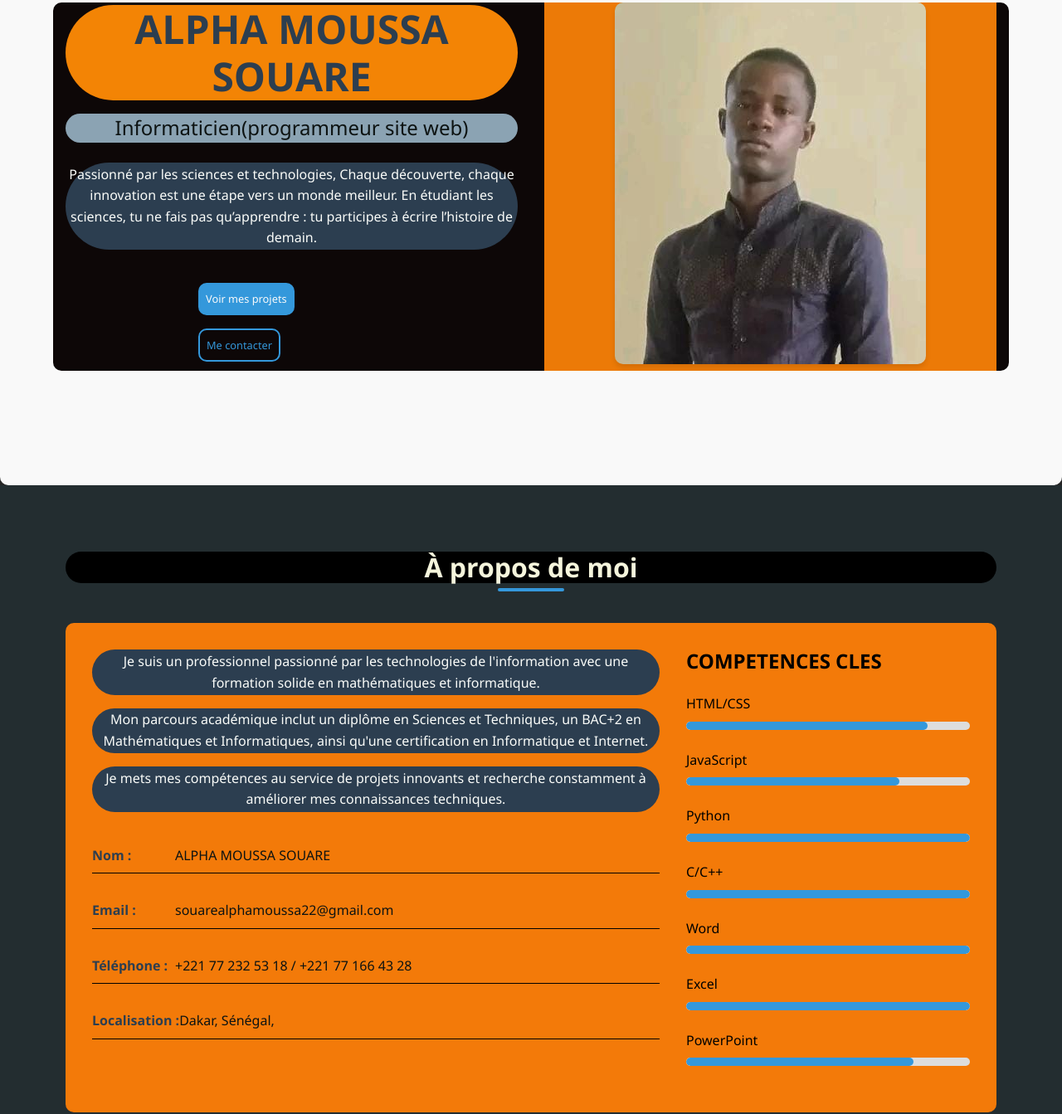
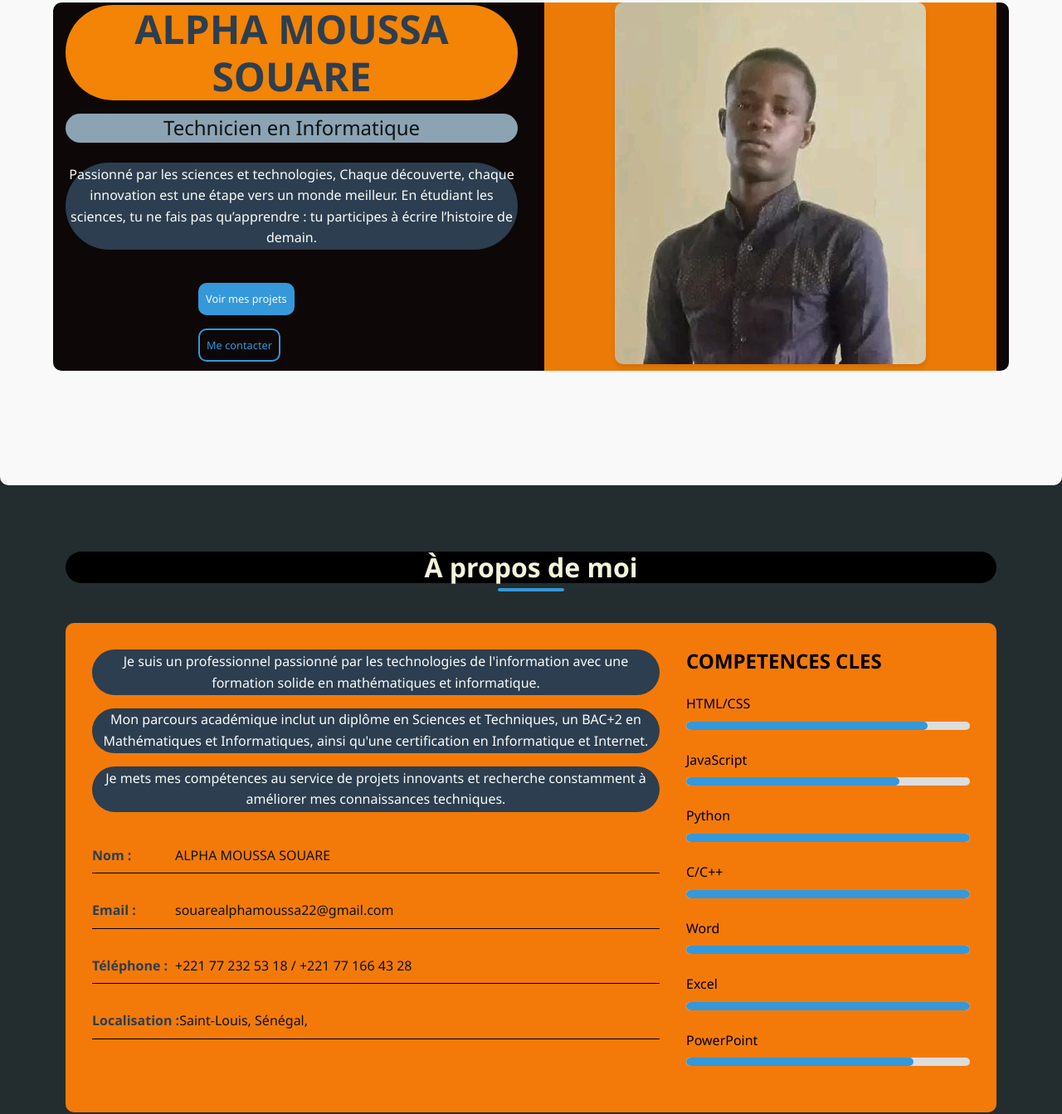
Before and after one commit to eraousam/portfolio, a plain HTML site: page index.html in a window 1280 px wide. Shown: the part 215-1558 px from the top of the page at 83% size. Drawn offline with Linux system fonts and the light colour scheme.

```diff
--- a/index.html
+++ b/index.html
@@ -31,7 +31,7 @@
         <div class="container">
             <div class="hero-content">
                 <h1>ALPHA MOUSSA SOUARE</h1>
-                <h2>Informaticien(programmeur site web)</h2>
+                <h2> Technicien en Informatique</h2>
                     <p>
                        Passionné par les sciences et technologies,
                        Chaque découverte, chaque innovation est une étape vers un monde meilleur.
@@ -73,7 +73,7 @@
                         </div>
                         <div class="info-item">
                             <span class="info-label">Localisation :</span>
-                            <span class="info-value">Dakar, Sénégal,</span>
+                            <span class="info-value">Saint-Louis, Sénégal,</span>
                         </div>
                     </div>
                 </div>
```
